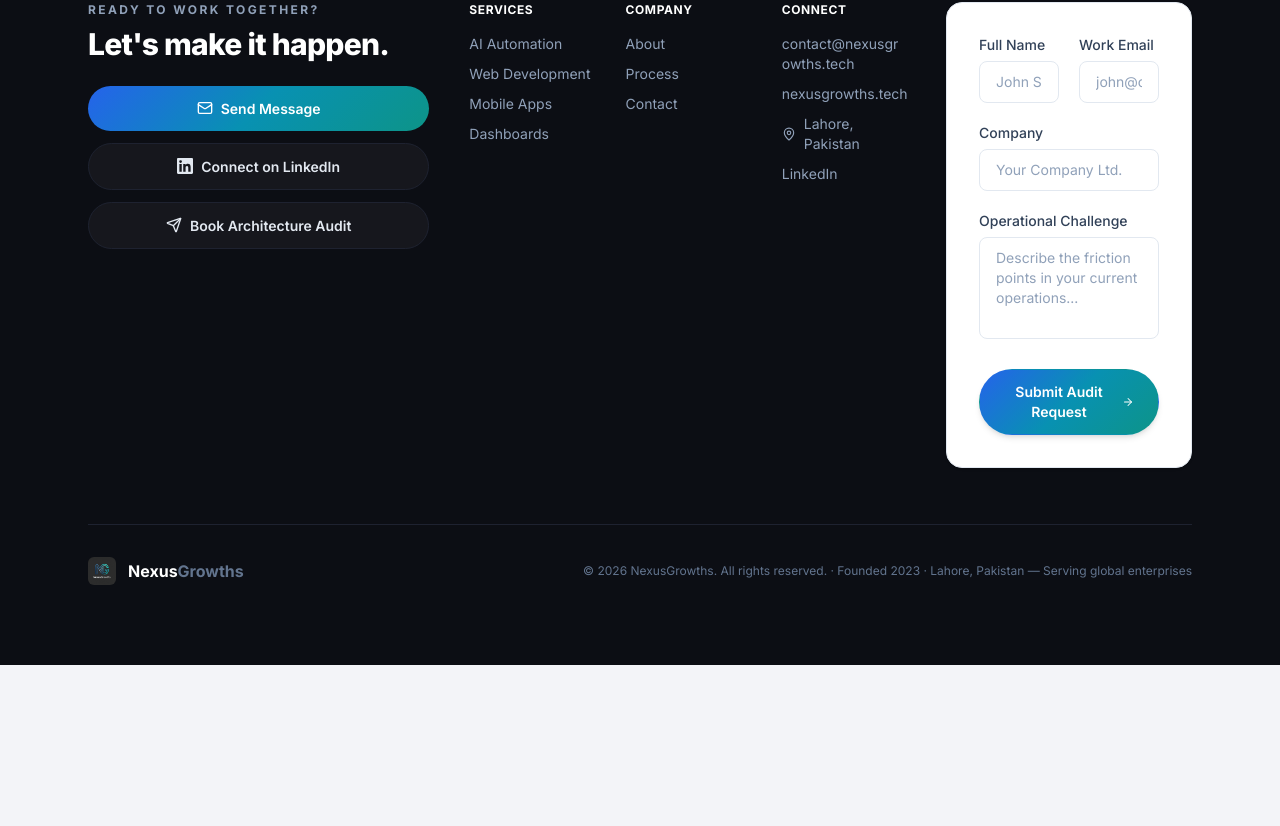
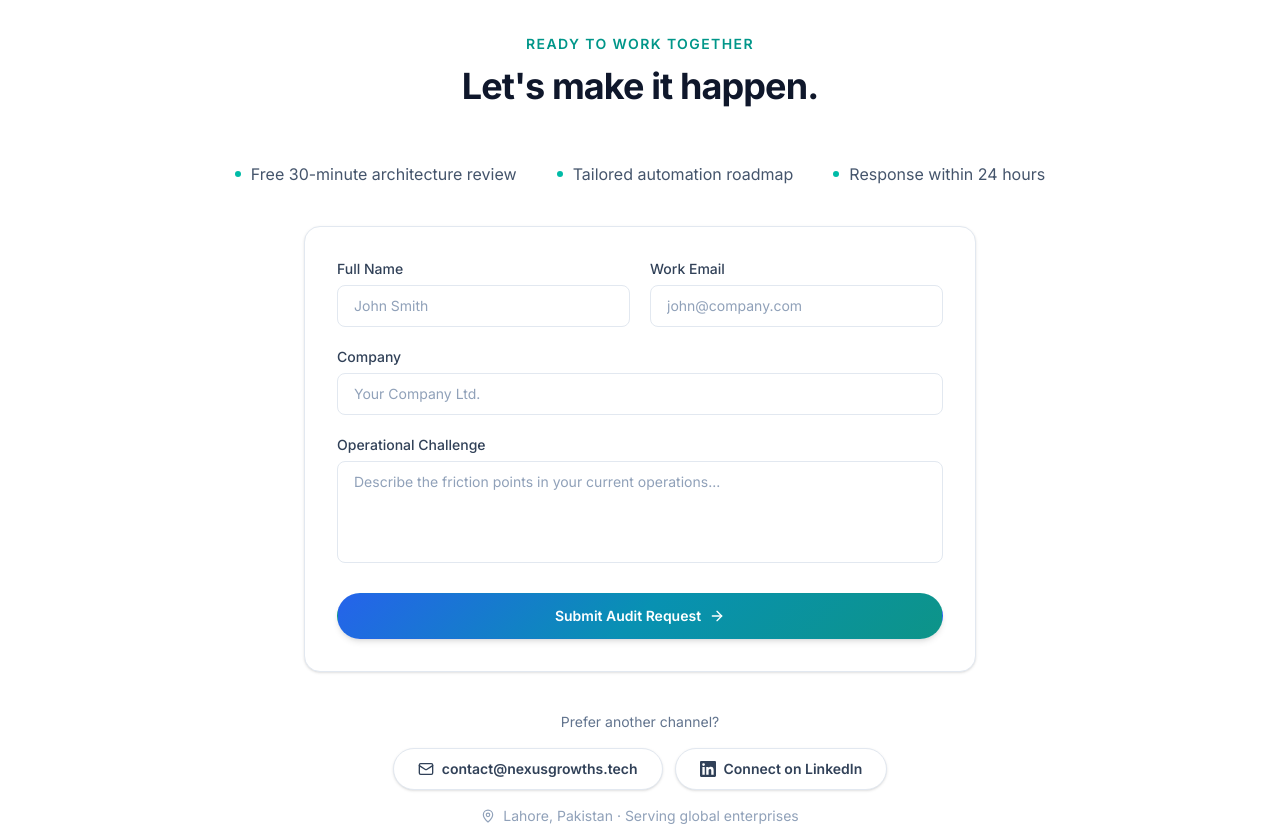
Before and after one commit to MUZAMMIL-JAVED/nexus_growths, a React (Vite) app: page / in a window 1280 px wide. Shown: the part 5639-6465 px from the top of the page. Before the commit the page ends 6304 px from the top, so only its background shows below. Built offline with nearby package versions, Linux system fonts and the light colour scheme.

Commit message:
Add ContactSection component and integrate it into the App. Refactor Footer layout and remove unused styles from index.css.

```diff
--- a/src/App.tsx
+++ b/src/App.tsx
@@ -5,6 +5,7 @@ import {
   TeamSection,
   DemoSection,
   ProcessSection,
+  ContactSection,
 } from "./components/sections";
 
 function App() {
@@ -17,6 +18,7 @@ function App() {
         <TeamSection />
         <DemoSection />
         <ProcessSection />
+        <ContactSection />
       </main>
       <Footer />
     </>
--- a/src/components/layout/Footer.tsx
+++ b/src/components/layout/Footer.tsx
@@ -1,51 +1,35 @@
-import { motion } from "framer-motion";
-import { Mail, MapPin, Send } from "lucide-react";
+import { MapPin } from "lucide-react";
 import { siteConfig } from "../../config/site";
 import { footerLinks } from "../../constants/navigation";
-import { ContactForm, Container, LinkedInIcon } from "../ui";
+import { Container } from "../ui";
 
 export function Footer() {
   return (
-    <footer id="contact" className="bg-[#0c0e14] text-slate-300">
-      <Container className="py-16 md:py-20">
-        <div className="grid grid-cols-1 gap-12 lg:grid-cols-12 lg:gap-10">
-          <motion.div
-            initial={{ opacity: 0, y: 20 }}
-            whileInView={{ opacity: 1, y: 0 }}
-            viewport={{ once: true }}
-            className="lg:col-span-4"
-          >
-            <p className="mb-2 text-xs font-bold tracking-[0.2em] text-slate-400 uppercase">
-              Ready to work together?
+    <footer className="bg-[#0c0e14] text-slate-300">
+      <Container className="py-14 md:py-16">
+        <div className="grid grid-cols-1 gap-10 sm:grid-cols-2 lg:grid-cols-5 lg:gap-8">
+          <div className="sm:col-span-2 lg:col-span-2">
+            <div className="mb-4 flex items-center gap-3">
+              <img
+                src={siteConfig.logo}
+                alt={siteConfig.name}
+                className="h-8 w-8 rounded-md object-cover"
+              />
+              <span className="text-lg font-bold text-white">
+                Nexus<span className="text-slate-500">Growths</span>
+              </span>
+            </div>
+            <p className="mb-4 max-w-sm text-sm leading-relaxed text-slate-400">
+              {siteConfig.description}
             </p>
-            <h2 className="mb-6 text-2xl font-extrabold tracking-tight text-white md:text-3xl">
-              Let&apos;s make it happen.
-            </h2>
-            <div className="flex flex-col gap-3">
             <a
               href={`mailto:${siteConfig.email}`}
-                className="footer-cta-btn footer-cta-primary"
+              className="block text-sm text-slate-400 transition-colors hover:text-teal-400"
             >
-                <Mail className="mr-2 h-4 w-4" />
-                Send Message
-              </a>
-              <a
-                href={siteConfig.social.linkedinCompany}
-                target="_blank"
-                rel="noopener noreferrer"
-                className="footer-cta-btn footer-cta-secondary"
-              >
-                <LinkedInIcon className="mr-2 h-4 w-4" />
-                Connect on LinkedIn
-              </a>
-              <a href="#contact-form" className="footer-cta-btn footer-cta-secondary">
-                <Send className="mr-2 h-4 w-4" />
-                Book Architecture Audit
+              {siteConfig.email}
             </a>
           </div>
-          </motion.div>
 
-          <div className="grid grid-cols-1 gap-8 sm:grid-cols-3 lg:col-span-5">
           <div className="min-w-0">
             <h4 className="mb-4 text-xs font-bold tracking-wider text-white uppercase">
               Services
@@ -62,6 +46,7 @@ export function Footer() {
               ))}
             </div>
           </div>
+
           <div className="min-w-0">
             <h4 className="mb-4 text-xs font-bold tracking-wider text-white uppercase">
               Company
@@ -78,17 +63,12 @@ export function Footer() {
               ))}
             </div>
           </div>
+
           <div className="min-w-0">
             <h4 className="mb-4 text-xs font-bold tracking-wider text-white uppercase">
               Connect
             </h4>
             <div className="space-y-2.5">
-                <a
-                  href={`mailto:${siteConfig.email}`}
-                  className="block break-all text-sm text-slate-400 transition-colors hover:text-teal-400"
-                >
-                  {siteConfig.email}
-                </a>
               <a
                 href={siteConfig.website}
                 target="_blank"
@@ -113,31 +93,13 @@ export function Footer() {
           </div>
         </div>
 
-          <motion.div
-            id="contact-form"
-            initial={{ opacity: 0, y: 20 }}
-            whileInView={{ opacity: 1, y: 0 }}
-            viewport={{ once: true }}
-            className="lg:col-span-3"
-          >
-            <ContactForm />
-          </motion.div>
-        </div>
-
-        <div className="mt-14 flex flex-col items-center justify-between gap-4 border-t border-[#1e2230] pt-8 sm:flex-row">
-          <div className="flex items-center gap-3">
-            <img
-              src={siteConfig.logo}
-              alt={siteConfig.name}
-              className="h-7 w-7 rounded-md object-cover"
-            />
-            <span className="font-bold text-white">
-              Nexus<span className="text-slate-500">Growths</span>
-            </span>
-          </div>
+        <div className="mt-12 flex flex-col items-center justify-between gap-4 border-t border-[#1e2230] pt-8 sm:flex-row">
+          <p className="text-center text-xs text-slate-500 sm:text-left">
+            &copy; {new Date().getFullYear()} {siteConfig.name}. All rights
+            reserved.
+          </p>
           <p className="text-center text-xs text-slate-500 sm:text-right">
-            &copy; {new Date().getFullYear()} {siteConfig.name}. All rights
-            reserved. · Founded {siteConfig.founded} · {siteConfig.location}
+            Founded {siteConfig.founded} · {siteConfig.location}
           </p>
         </div>
       </Container>
--- /dev/null
+++ b/src/components/sections/ContactSection.tsx
@@ -0,0 +1,86 @@
+import { motion } from "framer-motion";
+import { Mail, MapPin } from "lucide-react";
+import { siteConfig } from "../../config/site";
+import {
+  Button,
+  ContactForm,
+  Container,
+  LinkedInIcon,
+  SectionHeading,
+} from "../ui";
+
+const auditHighlights = [
+  "Free 30-minute architecture review",
+  "Tailored automation roadmap",
+  "Response within 24 hours",
+];
+
+export function ContactSection() {
+  return (
+    <section id="contact" className="bg-white py-24 md:py-28">
+      <Container>
+        <SectionHeading
+          eyebrow="Ready to Work Together"
+          title="Let's make it happen."
+          className="mb-10"
+        />
+
+        <motion.ul
+          initial={{ opacity: 0, y: 16 }}
+          whileInView={{ opacity: 1, y: 0 }}
+          viewport={{ once: true }}
+          transition={{ duration: 0.45 }}
+          className="mb-10 flex flex-col items-center justify-center gap-4 sm:flex-row sm:flex-wrap sm:gap-x-10 sm:gap-y-3"
+        >
+          {auditHighlights.map((item) => (
+            <li
+              key={item}
+              className="flex items-center gap-2.5 text-sm text-slate-600 sm:text-base"
+            >
+              <span className="h-1.5 w-1.5 shrink-0 rounded-full bg-teal-500" />
+              {item}
+            </li>
+          ))}
+        </motion.ul>
+
+        <motion.div
+          id="contact-form"
+          initial={{ opacity: 0, y: 20 }}
+          whileInView={{ opacity: 1, y: 0 }}
+          viewport={{ once: true }}
+          transition={{ duration: 0.5, delay: 0.05 }}
+          className="mx-auto max-w-2xl"
+        >
+          <ContactForm />
+        </motion.div>
+
+        <motion.div
+          initial={{ opacity: 0 }}
+          whileInView={{ opacity: 1 }}
+          viewport={{ once: true }}
+          transition={{ duration: 0.45, delay: 0.1 }}
+          className="mt-10 flex flex-col items-center gap-4"
+        >
+          <p className="text-sm text-slate-500">Prefer another channel?</p>
+          <div className="flex flex-col items-center gap-3 sm:flex-row sm:flex-wrap sm:justify-center">
+            <Button href={`mailto:${siteConfig.email}`} variant="secondary">
+              <Mail className="h-4 w-4" />
+              {siteConfig.email}
+            </Button>
+            <Button
+              href={siteConfig.social.linkedinCompany}
+              variant="secondary"
+            >
+              <LinkedInIcon className="h-4 w-4" />
+              Connect on LinkedIn
+            </Button>
+          </div>
+          <span className="flex items-center gap-2 text-sm text-slate-400">
+            <MapPin className="h-3.5 w-3.5 shrink-0" />
+            Lahore, Pakistan · Serving global enterprises
+          </span>
+        </motion.div>
+      </Container>
+    </section>
+  );
+}
--- a/src/components/sections/index.ts
+++ b/src/components/sections/index.ts
@@ -3,3 +3,4 @@ export { CapabilitiesSection } from "./CapabilitiesSection";
 export { TeamSection } from "./TeamSection";
 export { DemoSection } from "./DemoSection";
 export { ProcessSection } from "./ProcessSection";
+export { ContactSection } from "./ContactSection";
--- a/src/index.css
+++ b/src/index.css
@@ -134,39 +134,6 @@ body {
   mask-image: radial-gradient(ellipse 80% 60% at 50% 0%, black 20%, transparent 70%);
 }
 
-.footer-cta-btn {
-  display: flex;
-  width: 100%;
-  align-items: center;
-  justify-content: center;
-  border-radius: 9999px;
-  padding: 0.75rem 1.25rem;
-  font-size: 0.875rem;
-  font-weight: 600;
-  transition: all 0.2s;
-}
-
-.footer-cta-primary {
-  background: linear-gradient(135deg, #2563eb 0%, #0891b2 50%, #0d9488 100%);
-  color: white;
-}
-
-.footer-cta-primary:hover {
-  filter: brightness(1.08);
-  box-shadow: 0 8px 24px rgba(37, 99, 235, 0.35);
-}
-
-.footer-cta-secondary {
-  border: 1px solid var(--color-footer-border);
-  background: rgba(255, 255, 255, 0.04);
-  color: #e2e8f0;
-}
-
-.footer-cta-secondary:hover {
-  background: rgba(255, 255, 255, 0.08);
-  border-color: #334155;
-}
-
 @keyframes pulse-glow {
   0%,
   100% {
```
Lines whose indentation alone changed are shown as unchanged.
